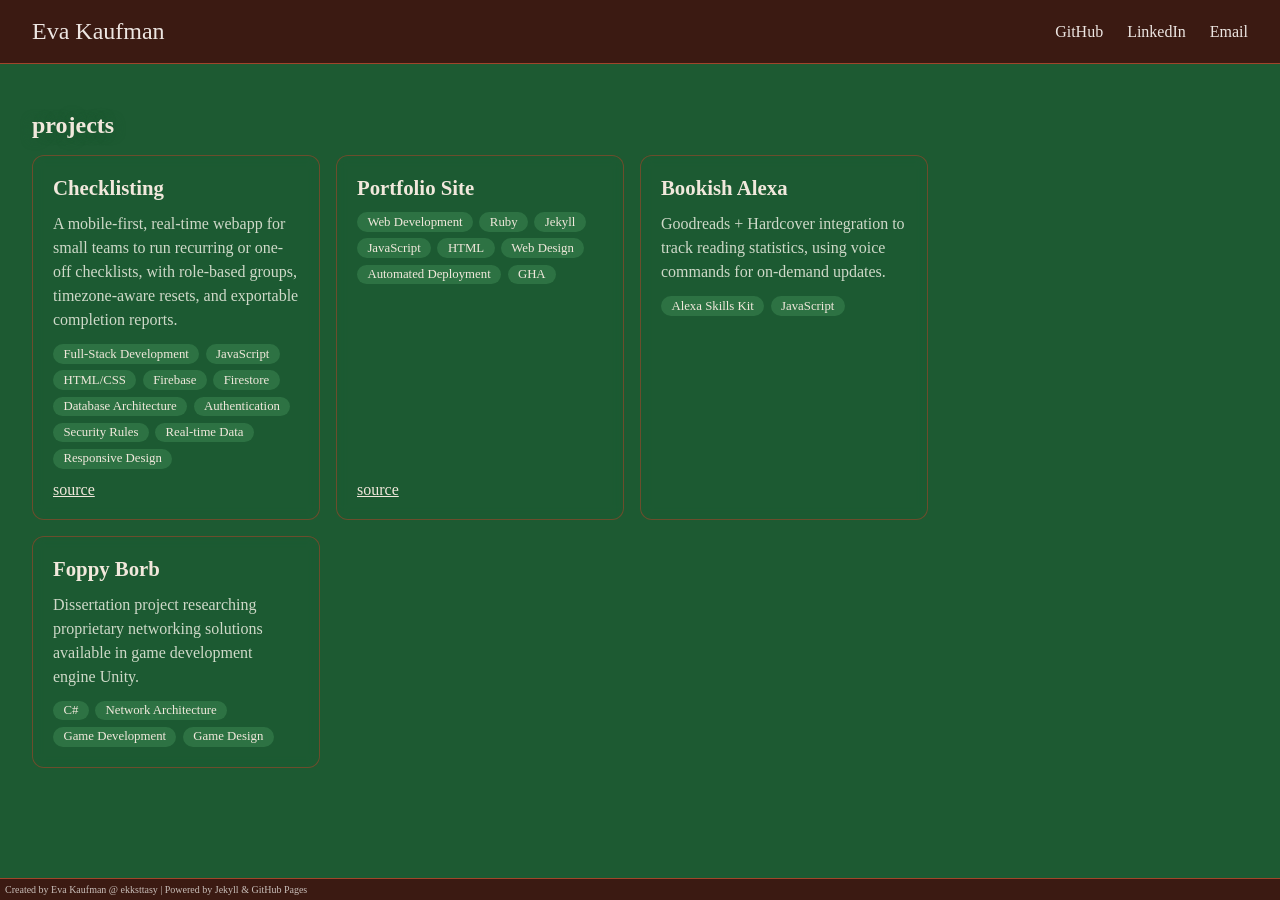
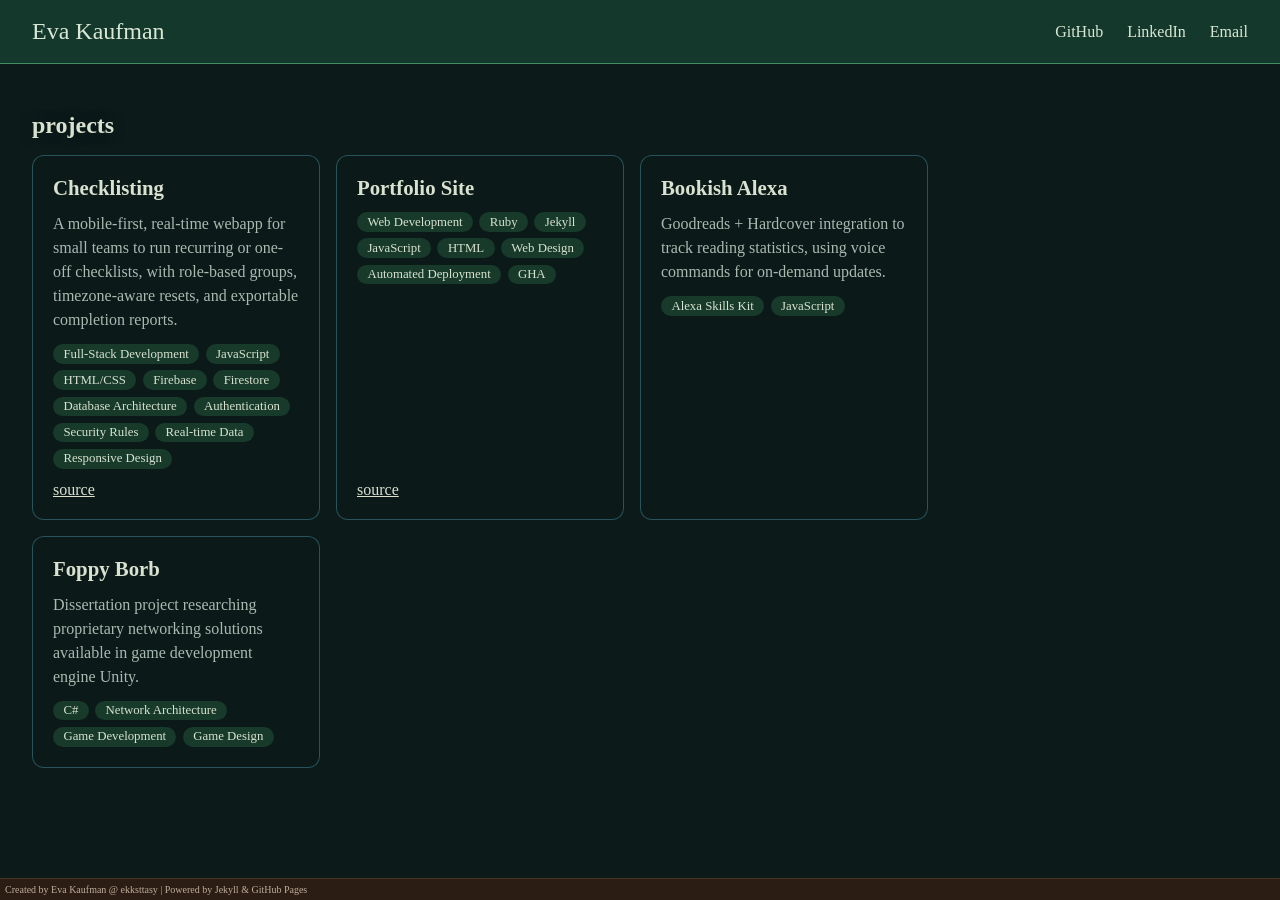
Before and after one commit to ekksttasy/ekksttasy.github.io, a Jekyll site: the page built from pages/projects.md, in a window 1280 px wide. Built offline with Jekyll 4.4.1, drawn with Linux system fonts in a browser that asks for light colours; some web fonts are replaced.

Commit message:
Revert "testing redwood"
This reverts commit 11c6e10edc9392e178f6807aac73ed04322b64a9.

```diff
--- a/_config.yml
+++ b/_config.yml
@@ -1,3 +1,3 @@
 title: Eva Kaufman | Full Stack Developer | Portfolio
 description: Personal portfolio site to display my experience & recent projects
-style-theme: redwood
+style-theme: spruce
```
